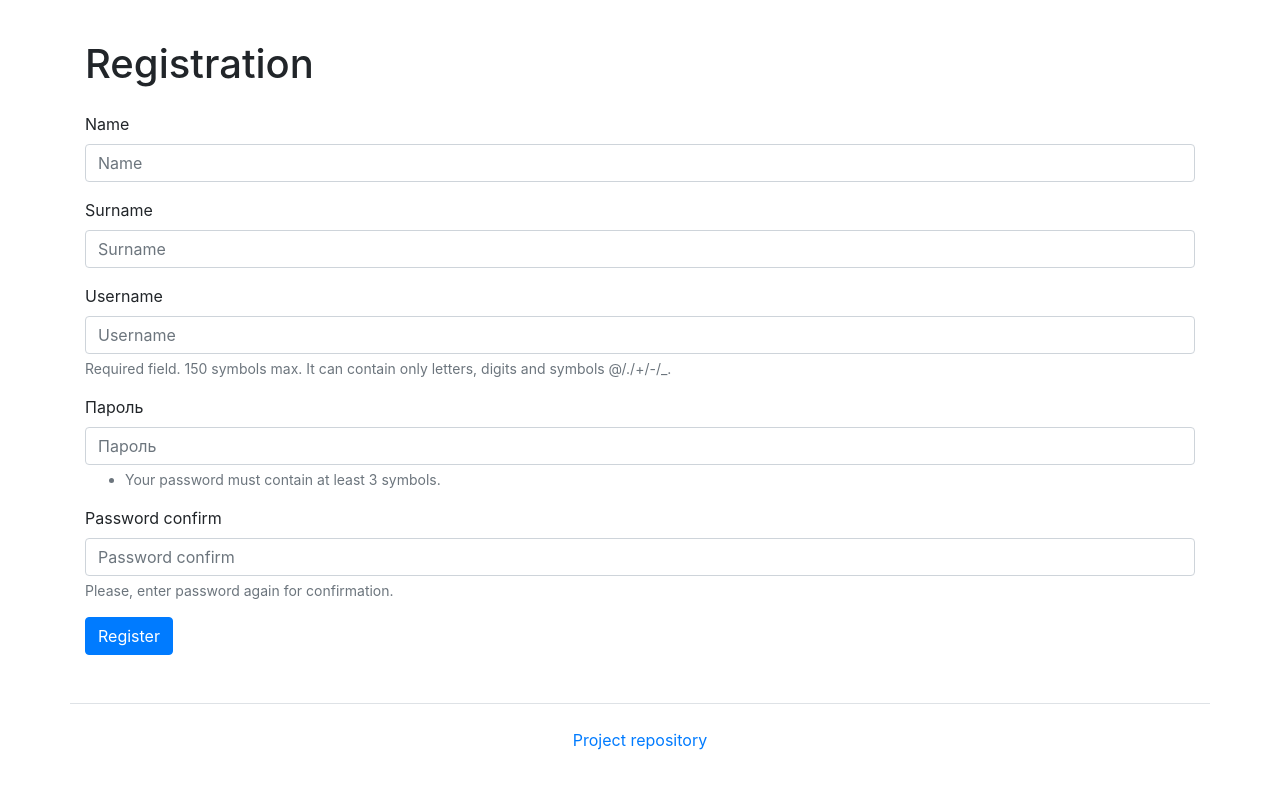
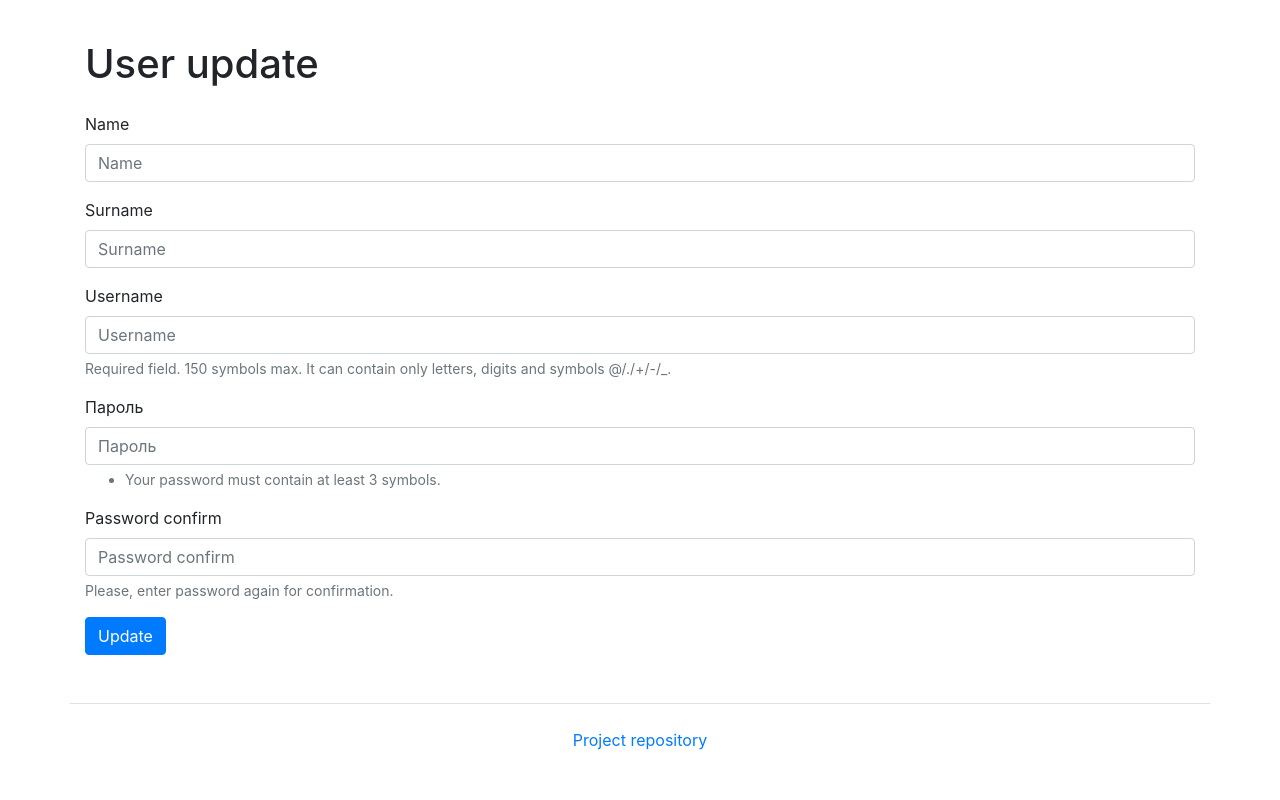
Before and after one commit to GunGalla/python-project-52, a Django app: page /users/create in a window 1280 px wide. Shown: the part 58-858 px from the top of the page. Run offline with Django 4.2, Linux system fonts and the light colour scheme; the visitor is signed in with stand-in values (Sample User, id 1); some libraries are stand-ins or nearby versions.

Commit message:
Add update user feature

```diff
--- a/hexlet_task_manager/urls.py
+++ b/hexlet_task_manager/urls.py
@@ -7,6 +7,7 @@ urlpatterns = [
     path('', views.IndexView.as_view(), name='index'),
     path('login/', views.Login.as_view(), name='login'),
     path('logout/', views.Logout.as_view(), name='logout'),
+    path('users/<int:id>/update/', views.UserUpdate.as_view(), name='upd_user'),
     path('users/', views.UsersView.as_view(), name='users'),
     path('users/create', views.UsersCreate.as_view(), name='create'),
     path('admin/', admin.site.urls),
--- a/task_manager/forms.py
+++ b/task_manager/forms.py
@@ -25,7 +25,6 @@ class UserRegistrationForm(ModelForm):
                     "It can contain only letters,"
                     " digits and symbols @/./+/-/_."),
         required=True,
-
     )
 
     password1 = CharField(
@@ -44,9 +43,6 @@ class UserRegistrationForm(ModelForm):
     def clean_username(self):
         """Username validation"""
         username = self.cleaned_data.get("username")
-        validation = User.objects.filter(username=username)
-        if len(validation) > 0:
-            raise ValidationError(_("User with that username already exists"))
         pattern = r'^[\w.@+-]+$'
         if not re.match(pattern, username):
             raise ValidationError(
--- a/task_manager/templates/user_create.html
+++ b/task_manager/templates/user_create.html
@@ -1,10 +1,18 @@
 {% extends 'base.html' %}
 {% load bootstrap4 i18n %}
 {% block content %}
+{% if request.user.is_authenticated %}
+<h1 class="my-4">{% trans 'User update' %}</h1>
+{% else %}
 <h1 class="my-4">{% trans 'Registration' %}</h1>
+{% endif %}
 <form method="post">
     {% csrf_token %}
     {% bootstrap_form form %}
+    {% if request.user.is_authenticated %}
+    <input class="btn btn-primary" type="submit" value="{% trans 'Update' %}">
+    {% else %}
     <input class="btn btn-primary" type="submit" value="{% trans 'Register' %}">
+    {% endif %}
 </form>
 {% endblock %}
--- a/task_manager/templates/users.html
+++ b/task_manager/templates/users.html
@@ -21,7 +21,7 @@
             <td>{{ user.first_name }} {{ user.last_name }}</td>
             <td>{{ user.created_at }}</td>
             <td>
-                <a href="">{% trans 'Edit' %}</a>
+                <a href="{% url 'upd_user' user.id %}">{% trans 'Edit' %}</a>
                 <br>
                 <a href="">{% trans 'Delete' %}</a>
             </td>
--- a/task_manager/views.py
+++ b/task_manager/views.py
@@ -2,8 +2,9 @@
 from django.shortcuts import render, redirect
 from django.views import View
 from django.contrib.auth.models import User
+from django.contrib.auth.mixins import LoginRequiredMixin
 from django.contrib import auth
-from django.contrib.auth.decorators import login_required
+from django.core.exceptions import ValidationError
 from task_manager.forms import UserRegistrationForm, UserLoginForm
 from django.utils.translation import gettext_lazy as _
 
@@ -46,6 +47,9 @@ class UsersCreate(View):
         """Sends user creation form"""
 
         form = UserRegistrationForm(request.POST)
+        validation = User.objects.filter(username=request.POST['username'])
+        if len(validation) > 0:
+            raise ValidationError(_("User with that username already exists"))
         if form.is_valid():
             form.save()
             return redirect('login')
@@ -65,11 +69,12 @@ class Login(View):
     def post(self, request, *args, **kwargs):
         """Auth"""
         form = UserLoginForm(request, data=request.POST)
-        print(form)
         if form.is_valid():
             username = form.cleaned_data.get("username")
             password = form.cleaned_data.get("password")
-            user = auth.authenticate(request, username=username, password=password)
+            user = auth.authenticate(
+                request, username=username, password=password
+            )
             if user:
                 auth.login(request, user)
                 return redirect('index')
@@ -86,3 +91,33 @@ class Logout(View):
         """Logging out of site"""
         auth.logout(request)
         return redirect('index')
+
+
+class UserUpdate(LoginRequiredMixin, View):
+    """Edit user's data."""
+
+    def get(self, request, *args, **kwargs):
+        """Shows user form to further update"""
+
+        user_id = kwargs.get('id')
+        user = User.objects.get(id=user_id)
+        if request.user.id == user.id:
+            form = UserRegistrationForm(instance=user)
+            context = {'form': form, 'user_id': user_id}
+            return render(request, 'user_create.html', context)
+        return redirect('users')
+
+    def post(self, request, *args, **kwargs):
+        """Sends updated user info"""
+        user_id = kwargs.get('id')
+        user = User.objects.get(id=user_id)
+        form = UserRegistrationForm(request.POST, instance=user)
+        validation = User.objects.filter(username=request.POST['username'])
+        if request.POST['username'] != user.username and len(validation) > 0:
+            raise ValidationError(_("User with that username already exists"))
+        form.username = request.POST['username']
+        if form.is_valid():
+            form.save()
+            return redirect('users')
+        context = {'form': form}
+        return render(request, 'user_create.html', context)
```
Also changed, not shown: locale/ru/LC_MESSAGES/django.po.
